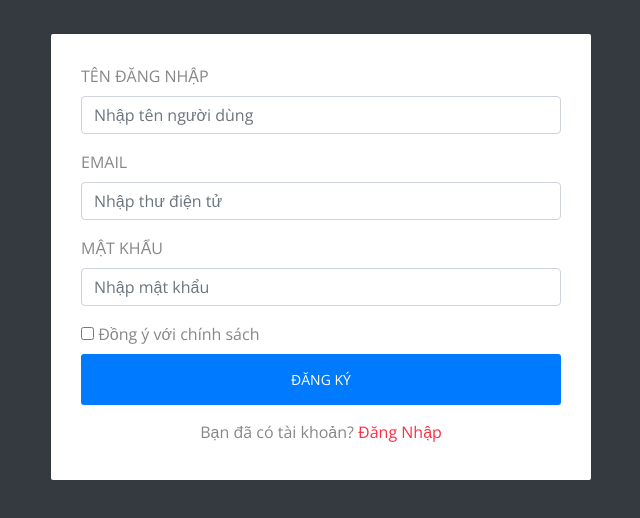
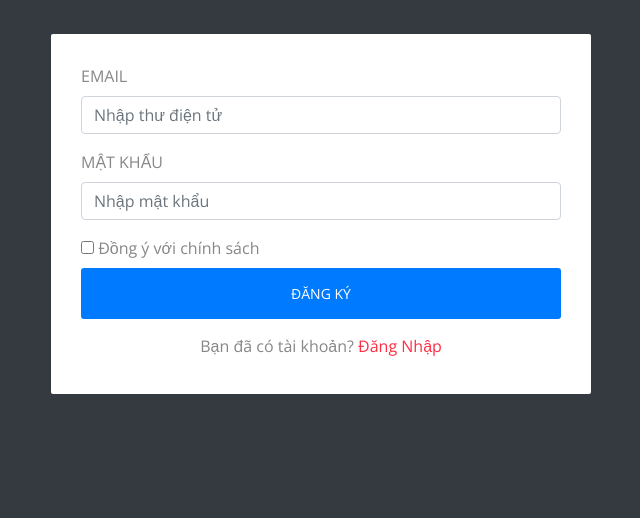
Before and after one commit to Nohit-Java17/Jira-Project, a plain HTML site: page nohitElectronics/register.html in a window 1280 px wide. Shown: the part 118-636 px from the top of the page, without its empty margins (319-959 px from the left). Drawn offline with nearby package versions, Linux system fonts and the light colour scheme.

Commit message:
register awase login

```diff
--- a/nohitElectronics/register.html
+++ b/nohitElectronics/register.html
@@ -30,10 +30,6 @@
                 <div class="login-form">
                     <form>
                         <div class="form-group">
-                            <label>Tên đăng nhập</label>
-                            <input type="email" class="form-control" placeholder="Nhập tên người dùng">
-                        </div>
-                        <div class="form-group">
                             <label>Email</label>
                             <input type="email" class="form-control" placeholder="Nhập thư điện tử">
                         </div>
```
